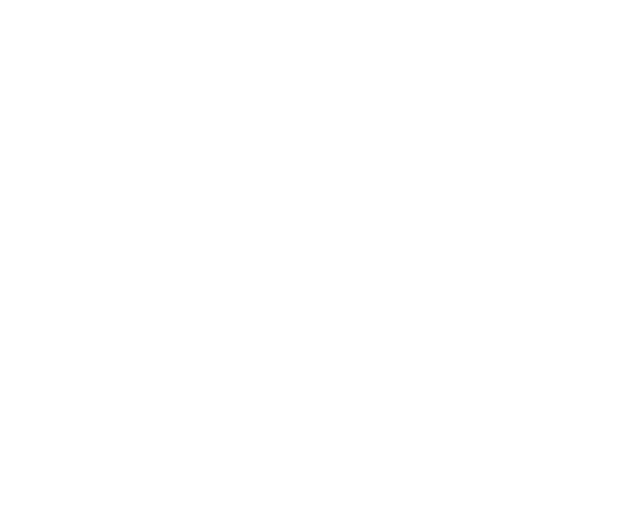
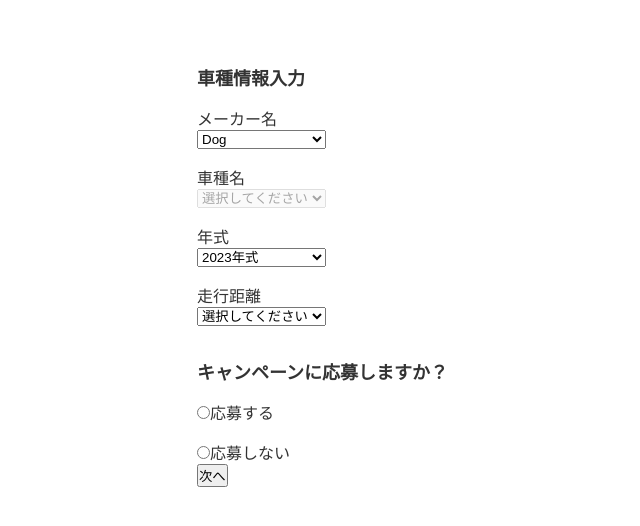
Before and after one commit to YukoKano/study-javascript, a plain HTML site: page 04_entryForm/index.html in a window 1280 px wide. Shown: the whole page, without its empty margins (123-763 px from the left). Drawn offline with Linux system fonts and the light colour scheme.

Commit message:
form 習作

```diff
--- a/04_entryForm/index.html
+++ b/04_entryForm/index.html
@@ -10,6 +10,62 @@
   <title>test</title>
 </head>
 <body>
+  <div class="wrapper">
+    <form action="" method="post" class="form-example">
+      <fieldset>
+        <legend>車種情報入力</legend>
+        <label for="maker">メーカー名</label>
+        <select name="maker" id="maker" required>
+            <option value="">選択してください</option>
+            <option value="dog" selected>Dog</option>
+            <option value="cat">Cat</option>
+            <option value="hamster">Hamster</option>
+            <optgroup label="Flying pets">
+              <option value="parrot">Parrot</option>
+              <option value="spider" disabled>Spider</option>
+              <option value="goldfish">Goldfish</option>
+            </optgroup>
+        </select>
 
+        <label for="maker">車種名</label>
+        <select name="carName" id="carName" required disabled>
+            <option value="">選択してください</option>
+            <option value="dog">Dog</option>
+            <option value="cat">Cat</option>
+            <option value="hamster">Hamster</option>
+            <option value="parrot">Parrot</option>
+            <option value="spider">Spider</option>
+            <option value="goldfish">Goldfish</option>
+        </select>
+
+        <label for="modelYear">年式</label>
+        <select name="modelYear" id="modelYear" required>
+            <option value="">選択してください</option>
+            <option value="2023" selected>2023年式</option>
+        </select>
+
+        <label for="mileage">走行距離</label>
+        <select name="mileage" id="mileage" required>
+            <option value="">選択してください</option>
+            <option value="under10000">1万キロ未満</option>
+            <option value="10000">1万キロ以上</option>
+            <option value="20000">2万キロ以上</option>
+        </select>
+
+      </fieldset>
+
+      <fieldset>
+        <legend>キャンペーンに応募しますか？</legend>
+        <label>
+          <input type="radio" name="yes">応募する
+        </label>
+        <label>
+          <input type="radio" name="no">応募しない
+        </label>
+      </fieldset>
+
+      <button>次へ</button>
+    </form>
+  </div>
 </body>
 </html>
--- a/04_entryForm/src/css/style.css
+++ b/04_entryForm/src/css/style.css
@@ -9,3 +9,24 @@ body {
   font-family: "helvetica Neue", Arial, "Hiragino Kaku Gothic ProN", "Hiragino Sans", Meiryo, sans-serif;
   color: #333333;
 }
+
+.wrapper {
+  width: 100%;
+  max-width: 640px;
+  margin: 64px auto;
+}
+
+fieldset {
+  border: none;
+  margin-top: 32px;
+}
+
+legend {
+  font-weight: 600;
+  font-size: large;
+}
+
+label {
+  display: block;
+  margin-top: 16px;
+}
--- a/04_entryForm/src/javascript/script.js
+++ b/04_entryForm/src/javascript/script.js
@@ -1,3 +1,4 @@
-window.onload = () => {
-  console.log("hoge");
-}
+// 画像に関わる処理とかがない限り、初期化処理は↓で書くのが基本
+window.addEventListener('DOMContentLoaded', (event) => {
+    console.log('DOM fully loaded and parsed');
+});
```
